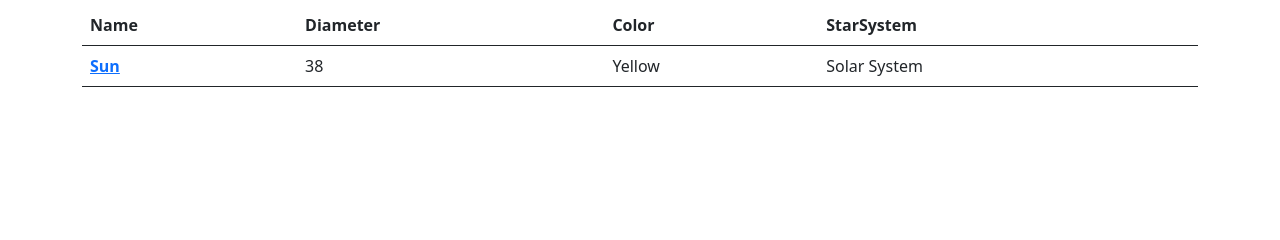
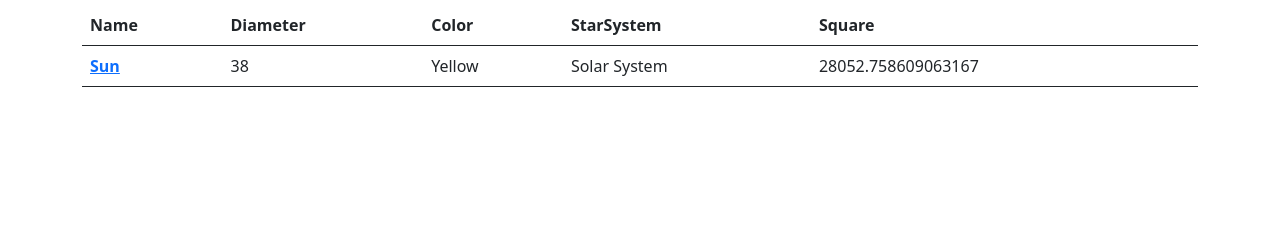
Before and after one commit to pyhim/DjangoProjectStarSystem, a Django app: page /star/ in a window 1280 px wide. Shown: the part 107-347 px from the top of the page. Run offline with Django 3.2, Linux system fonts and the light colour scheme; data comes from the database, SQL or seed files in the repository.

Commit message:
Added Square to tempalates

```diff
--- a/DjangoStarSystemRoot/StarSystem/templates/planet.html
+++ b/DjangoStarSystemRoot/StarSystem/templates/planet.html
@@ -7,6 +7,7 @@
     <p class="h5">{{planet.color}}</p>
     <p class="h5">{{planet.star_system}}</p>
     <p class="h5">{{planet.life}}</p>
+    <p class="h5">"{{ planet.square }}</p>
     <div class="row">
         <div class="col-12">
         {% lorem 3 p %}
--- a/DjangoStarSystemRoot/StarSystem/templates/planet_list.html
+++ b/DjangoStarSystemRoot/StarSystem/templates/planet_list.html
@@ -25,6 +25,7 @@
         <th scope="col">Color</th>
         <th scope="col">StarSystem</th>
         <th scope="col">Life</th>
+        <th scope="col">Square</th>
     </tr>
   </thead>
     <tbody>
@@ -35,6 +36,7 @@
           <td>{{planet.color}}</td>
           <td>{{planet.star_system}}</td>
           <td>{{planet.life}}</td>
+          <td>{{ planet.square }}</td>
       </tr>
       {% endfor %}
     <tbody>
--- a/DjangoStarSystemRoot/StarSystem/templates/star.html
+++ b/DjangoStarSystemRoot/StarSystem/templates/star.html
@@ -6,6 +6,7 @@
     <p class="h5">{{star.diameter}}</p>
     <p class="h5">{{star.color}}</p>
     <p class="h5">{{star.star_system}}</p>
+    <p class="h5">{{ star.square }}</p>
     <div class="row">
         <div class="col-12">
         {% lorem 3 p %}
--- a/DjangoStarSystemRoot/StarSystem/templates/star_list.html
+++ b/DjangoStarSystemRoot/StarSystem/templates/star_list.html
@@ -24,6 +24,7 @@
         <th scope="col">Diameter</th>
         <th scope="col">Color</th>
         <th scope="col">StarSystem</th>
+        <th scope="col">Square</th>
     </tr>
   </thead>
     <tbody>
@@ -33,6 +34,7 @@
           <td>{{star.diameter}}</td>
           <td>{{star.color}}</td>
           <td>{{star.star_system}}</td>
+          <td>{{ star.square }}</td>
       </tr>
       {% endfor %}
     <tbody>
```
